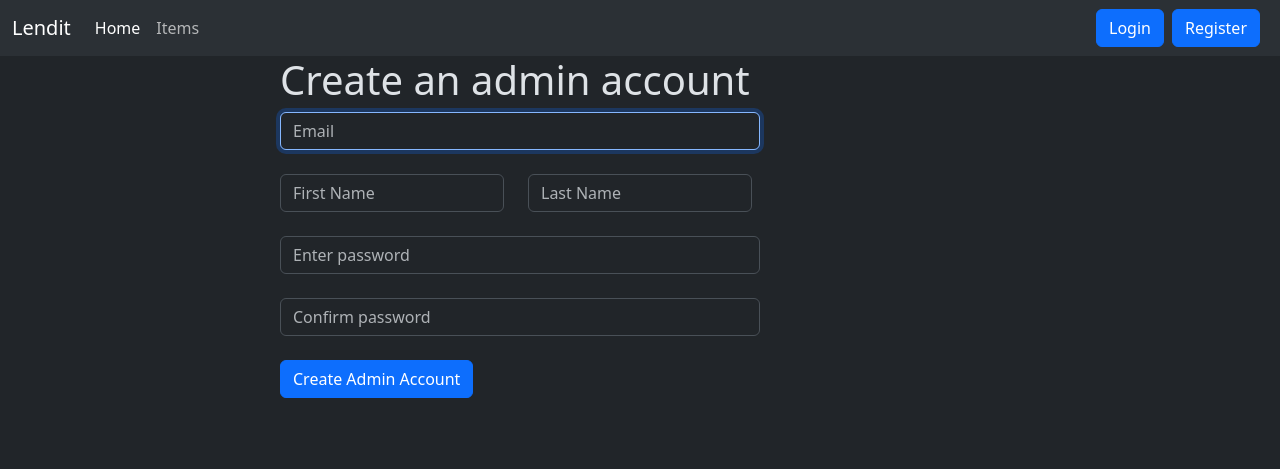
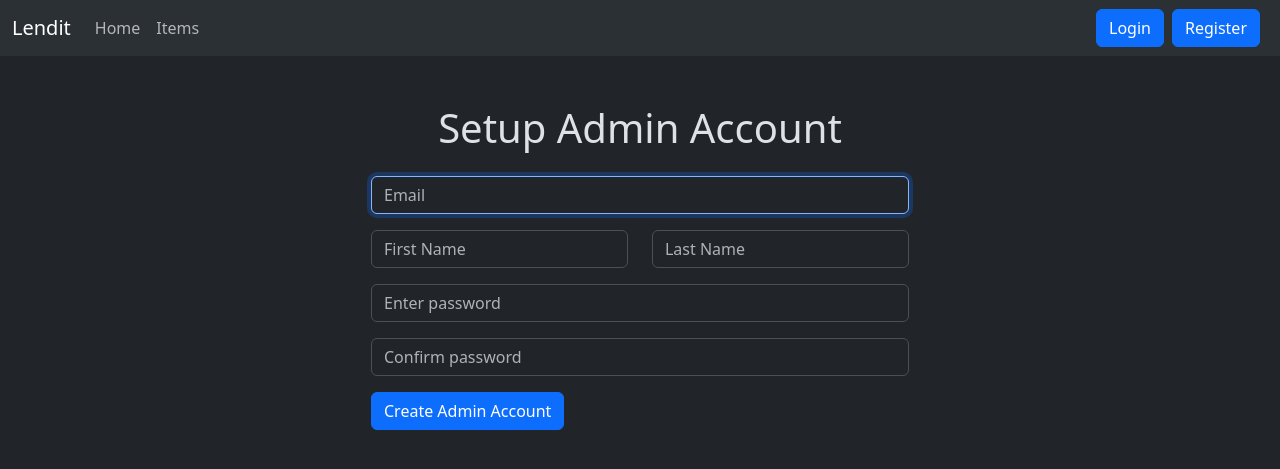
Before and after one commit to Jon-D-Smith/lendit, a Django app: page /accounts/setup/ in a window 1280 px wide. Shown: the top 469 px of the page. Run offline with Django 5.2, Linux system fonts and the light colour scheme.

Commit message:
Fixed superuser form format

```diff
--- a/lendit/accounts/static/base.css
+++ b/lendit/accounts/static/base.css
@@ -1,4 +1,4 @@
-/* messages */
+/* messages
 ul.messages {
     margin:10px 100px;
     padding:0;
@@ -34,4 +34,4 @@ ul.messages li a.close {
     border:0;
     box-shadow:none;
     text-shadow:none;
-}
+} */
--- a/lendit/accounts/templates/accounts/register.html
+++ b/lendit/accounts/templates/accounts/register.html
@@ -8,8 +8,6 @@
 
         <div class="row justify-content-center">
             <div class="col-lg-8">
-
-                <!-- Form starts here -->
                 <form method="POST" novalidate>
                     {% csrf_token %}
 
@@ -69,11 +67,9 @@
                         {% endif %}
                     </div>
 
-                    <!-- Button aligned with input fields -->
                     <button type="submit" class="btn btn-primary">Create Account</button>
                 </form>
 
-                <!-- Text aligned with input fields -->
                 <a href="{% url 'accounts:login' %}" class="text-muted text-decoration-none d-block mt-3">
                     Already have an account?
                 </a>
--- a/lendit/accounts/templates/accounts/setup_superuser.html
+++ b/lendit/accounts/templates/accounts/setup_superuser.html
@@ -1,17 +1,20 @@
 {% extends "base.html" %}
-{% block title %}Setup Superuser Account{% endblock title %}
+{% block title %}Setup Admin Account{% endblock title %}
 {% block content %}
 
-    <div class="container col-lg-8">
+<div class="container mt-5">
+    <div class="w-75 mx-auto">
+        <h1 class="mb-4 text-center">Setup Admin Account</h1>
 
-        <h1>Create an admin account</h1>
-
+        <div class="row justify-content-center">
+            <div class="col-lg-8">
                 <form method="POST" novalidate>
                     {% csrf_token %}
-            <div class="col-lg-8 mb-4">
+
+                    <div class="mb-3">
                         {{ form.email }}
                         {% if form.email.errors %}
-                <div class="invalid-feedback">
+                        <div class="invalid-feedback d-block">
                             {% for error in form.email.errors %}
                             <p>{{ error }}</p>
                             {% endfor %}
@@ -19,22 +22,21 @@
                         {% endif %}
                     </div>
 
-
                     <div class="row">
-                <div class="col-md-4 mb-4">
+                        <div class="col-md-6 mb-3">
                             {{ form.first_name }}
                             {% if form.first_name.errors %}
-                    <div class="invalid-feedback">
+                            <div class="invalid-feedback d-block">
                                 {% for error in form.first_name.errors %}
                                 <p>{{ error }}</p>
                                 {% endfor %}
                             </div>
                             {% endif %}
                         </div>
-                <div class="col-md-4 mb-4">
+                        <div class="col-md-6 mb-3">
                             {{ form.last_name }}
                             {% if form.last_name.errors %}
-                    <div class="invalid-feedback">
+                            <div class="invalid-feedback d-block">
                                 {% for error in form.last_name.errors %}
                                 <p>{{ error }}</p>
                                 {% endfor %}
@@ -43,10 +45,10 @@
                         </div>
                     </div>
 
-            <div class="col-lg-8 mb-4">
+                    <div class="mb-3">
                         {{ form.password1 }}
                         {% if form.password1.errors %}
-                <div class="invalid-feedback">
+                        <div class="invalid-feedback d-block">
                             {% for error in form.password1.errors %}
                             <p>{{ error }}</p>
                             {% endfor %}
@@ -54,17 +56,23 @@
                         {% endif %}
                     </div>
 
-            <div class="col-lg-8 mb-4">
+                    <div class="mb-3">
                         {{ form.password2 }}
                         {% if form.password2.errors %}
-                <div class="invalid-feedback">
+                        <div class="invalid-feedback d-block">
                             {% for error in form.password2.errors %}
                             <p>{{ error }}</p>
                             {% endfor %}
                         </div>
                         {% endif %}
                     </div>
+
                     <button type="submit" class="btn btn-primary">Create Admin Account</button>
                 </form>
+
             </div>
+        </div>
+    </div>
+</div>
+
 {% endblock content %}
--- a/lendit/accounts/templates/base.html
+++ b/lendit/accounts/templates/base.html
@@ -10,7 +10,6 @@
     <script src="https://cdn.jsdelivr.net/npm/bootstrap@5.3.3/dist/js/bootstrap.bundle.min.js" integrity="sha384-YvpcrYf0tY3lHB60NNkmXc5s9fDVZLESaAA55NDzOxhy9GkcIdslK1eN7N6jIeHz" crossorigin="anonymous"></script>
 </head>
 <body>
-
     <nav class="navbar navbar-expand-lg bg-body-tertiary">
   <div class="container-fluid">
     <a class="navbar-brand" href="#">Lendit</a>
@@ -20,7 +19,7 @@
     <div class="collapse navbar-collapse" id="navbarSupportedContent">
       <ul class="navbar-nav me-auto mb-2 mb-lg-0">
         <li class="nav-item">
-          <a class="nav-link active" aria-current="page" href="#">Home</a>
+          <a class="nav-link" href="#">Home</a>
         </li>
         <li class="nav-item">
           <a class="nav-link" href="#">Items</a>
```
Lines whose indentation alone changed are shown as unchanged.
